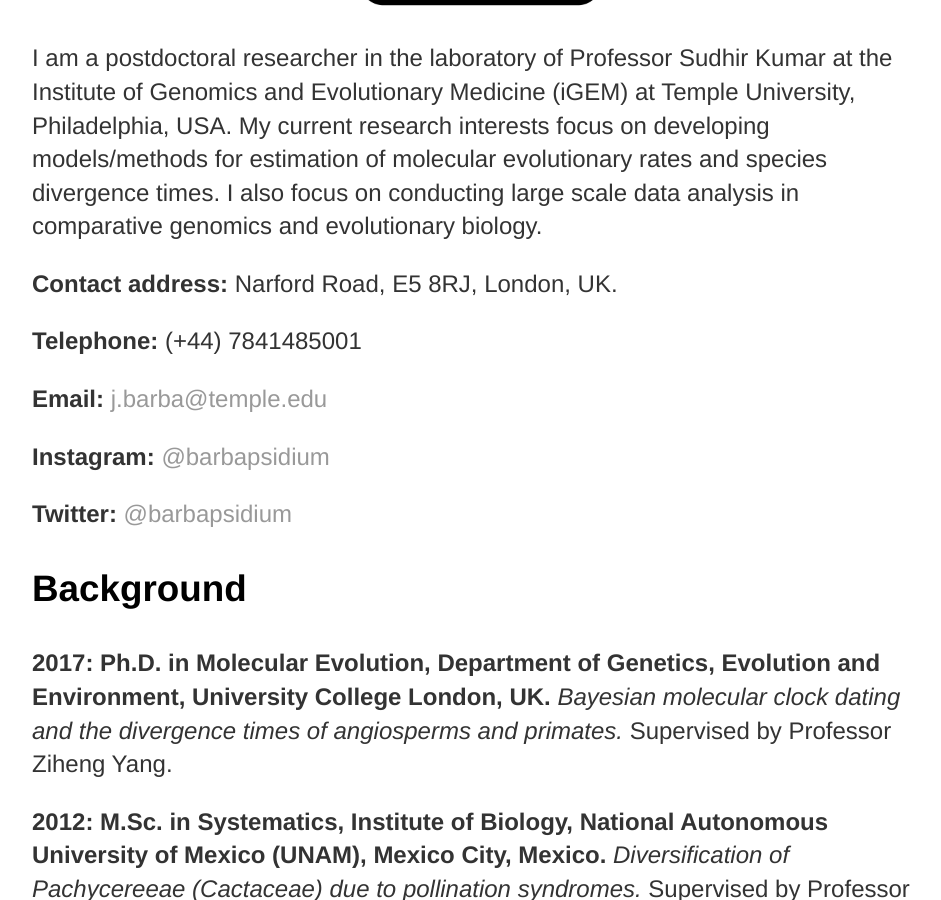
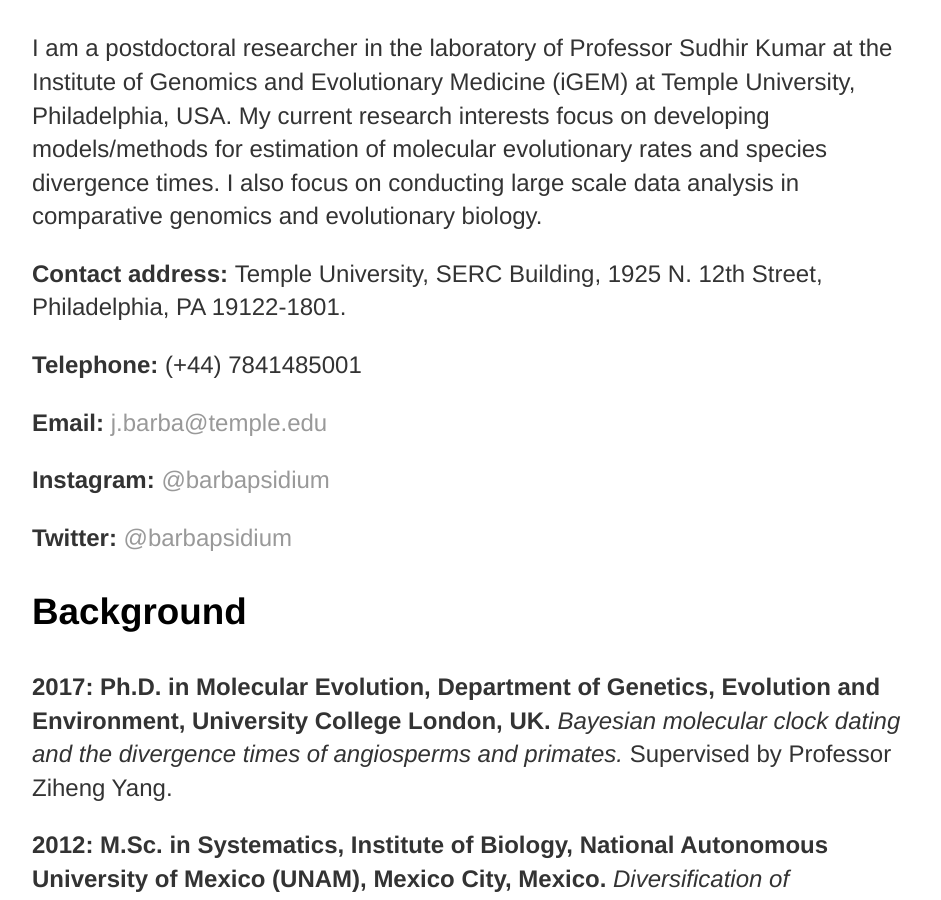
Before and after one commit to josebarbamontoya/josebarbamontoya.github.io, a Jekyll site: the page built from about/index.html, in a window 1280 px wide and 900 px high, scrolled down 343 px. Shown: the whole window, without its empty margins (160-1101 px from the left). Built offline with Jekyll 4.4.1, drawn with Linux system fonts in a browser that asks for light colours.

Commit message:
Update index.html

```diff
--- a/about/index.html
+++ b/about/index.html
@@ -5,9 +5,9 @@
 
 	<div class="about">
   					<h1>About</h1>
-		<p style="text-align:center;"><img src="/img/photo7.jpg" height="150" width="250"></p>
+		<p style="text-align:center;"><img src="/img/photo7.jpg" height="140" width="250"></p>
 		<p>I am a postdoctoral researcher in the laboratory of Professor Sudhir Kumar at the Institute of Genomics and Evolutionary Medicine (iGEM) at Temple University, Philadelphia, USA. My current research interests focus on developing models/methods for estimation of molecular evolutionary rates and species divergence times. I also focus on conducting large scale data analysis in comparative genomics and evolutionary biology.
-		<p><b>Contact address: </b>Narford Road, E5 8RJ, London, UK.</p>
+		<p><b>Contact address: </b>Temple University, SERC Building, 1925 N. 12th Street, Philadelphia, PA 19122-1801.</p>
 		<p><b>Telephone: </b> (+44) 7841485001</p>
 		<p><b>Email: </b> <a href="mailto:j.barba@temple.edu">j.barba@temple.edu</a></p>
 		<p><b>Instagram: </b> <a href="https://www.instagram.com/barbapsidium/">@barbapsidium</a></p>
```
